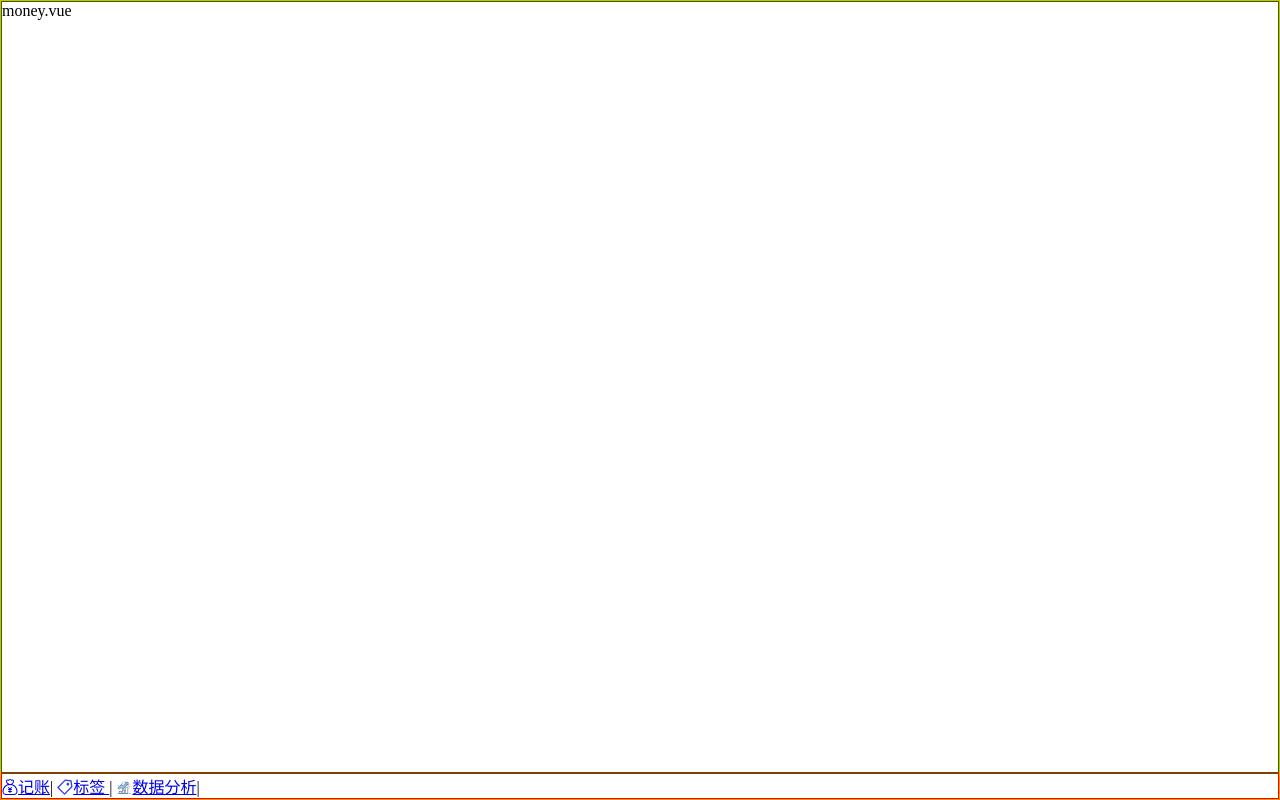
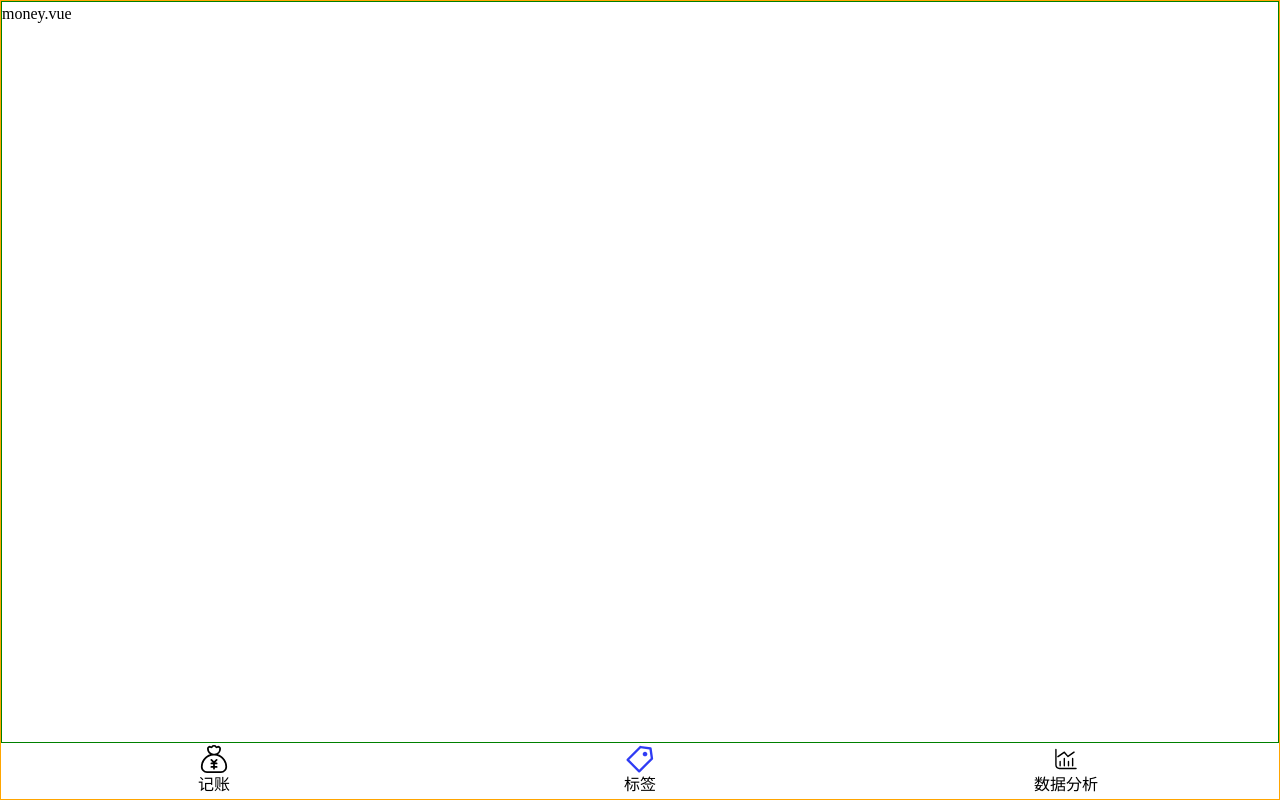
Before and after one commit to Allen718/moeny-vue-demo, a Vue app: page /#/Money in a window 1280 px wide. Built offline with nearby package versions, Linux system fonts and the light colour scheme.

Commit message:
'添加nav样式'

```diff
--- a/src/App.vue
+++ b/src/App.vue
@@ -9,6 +9,14 @@
     margin: 0;
     padding: 0;
     box-sizing:border-box
+  }
+  body{
+    line-height: 1.5;
+  }
+  a {
+    text-decoration: none;
+
+    color: inherit;
   }
 #app {
   font-family: Avenir, Helvetica, Arial, sans-serif;
@@ -22,8 +30,9 @@
   padding: 30px;
 
   a {
+
     font-weight: bold;
-    color: #2c3e50;
+    color: inherit;
 
     &.router-link-exact-active {
       color: #42b983;
--- a/src/components/Nav.vue
+++ b/src/components/Nav.vue
@@ -1,9 +1,9 @@
 <template>
-  <div class="nav">
-  <router-link to="./money" ><Icon name="money"/>记账</router-link>|
-    <router-link to="./label"> <Icon name="label"/>标签  </router-link>|
-  <router-link to="./statistics"><Icon name="statistics"/>数据分析</router-link>|
-</div>
+  <nav >
+  <router-link to="./money" class="item"><Icon name="money"/>记账</router-link>
+    <router-link to="./label" class="item"> <Icon name="label"/>标签  </router-link>
+  <router-link to="./statistics" class="item"><Icon name="statistics"/>数据分析</router-link>
+</nav>
 </template >
 <script lang="ts">
 
@@ -16,8 +16,26 @@
 </script>
 
 <style lang="scss" scoped>
-  .nav{
-    border:1px solid red;
+  nav{
+    display: flex;
+    box-shadow: 0,0,3px,rgba(0,0,0,0.25);
+    flex-direction: row;
+    >.item{
+      padding: 2px 0px;
+      display:flex;
+      flex-direction: column;
+      width: 33.33333%;
+      justify-content: center;
+      align-items: center;
+
+
+
+      .icon{
+        height:28px;
+        width:28px;
+      }
+    }
+
   }
 
 </style>
```
Also changed, not shown: src/assets/icons/statistics.svg.
